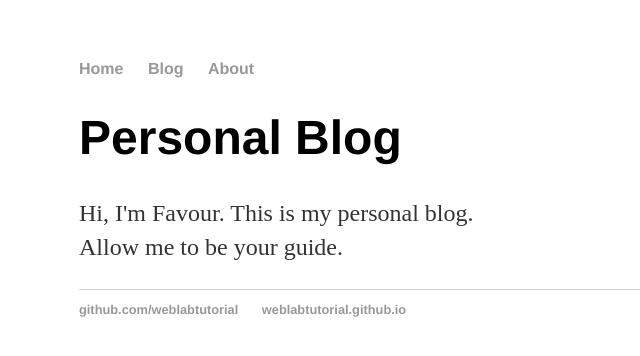
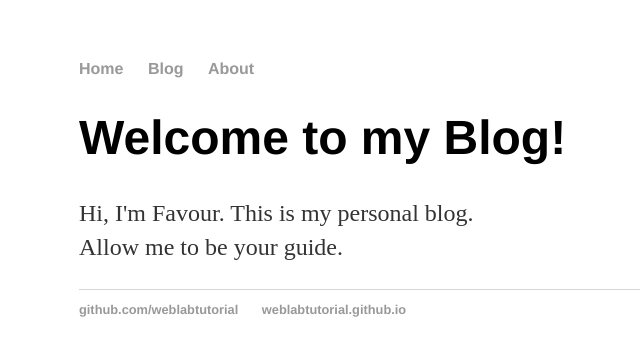
Before and after one commit to fso2000/fso2000.github.io, a Jekyll site: the page built from index.html, in a window 1280 px wide. Shown: the top 356 px of the page, without its empty margins (113-753 px from the left). Built offline with Jekyll 4.4.1, drawn with Linux system fonts in a browser that asks for light colours.

Commit message:
Update index.html

```diff
--- a/index.html
+++ b/index.html
@@ -3,6 +3,6 @@ layout: default
 title: Personal Blog
 ---
 <div class="blurb">
-<h1>Personal Blog</h1>
+<h1>Welcome to my Blog!</h1>
 <p>Hi, I'm Favour. This is my personal blog.<br>Allow me to be your guide.</p>
 </div>
```
